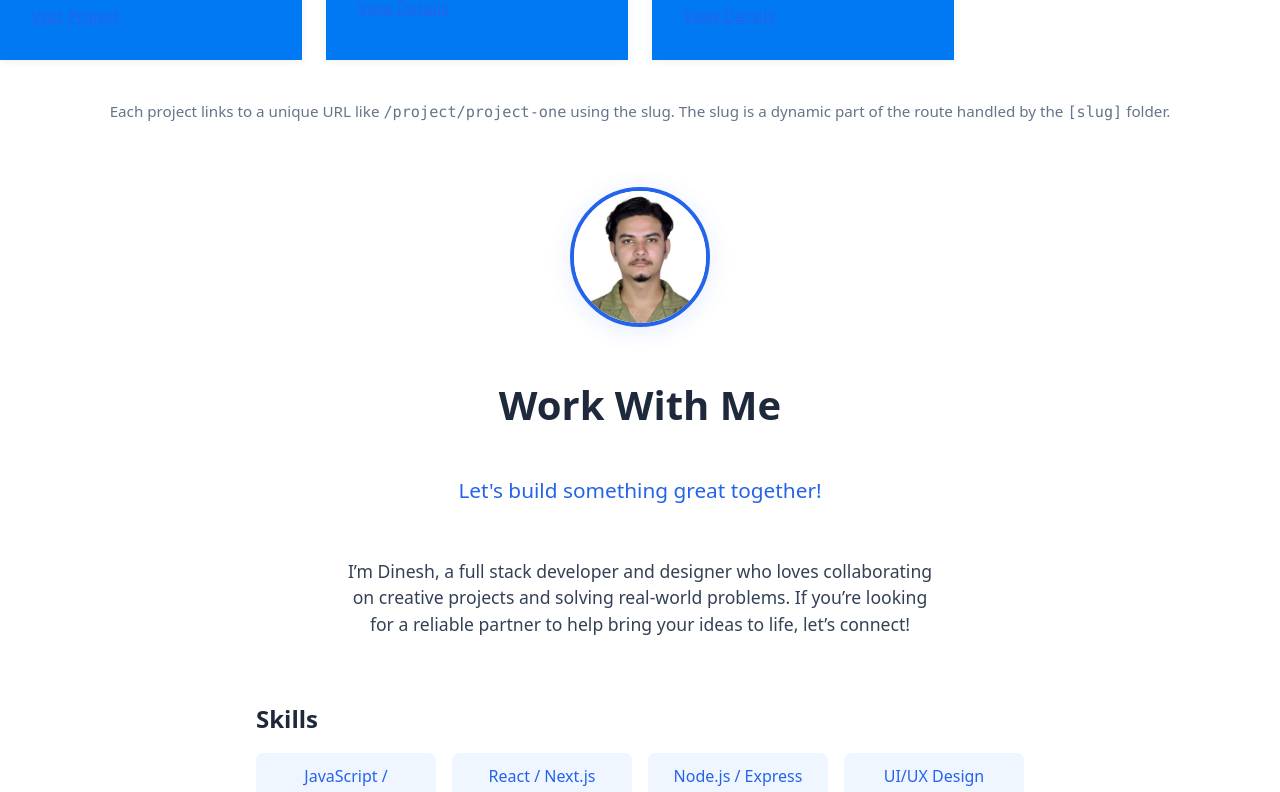
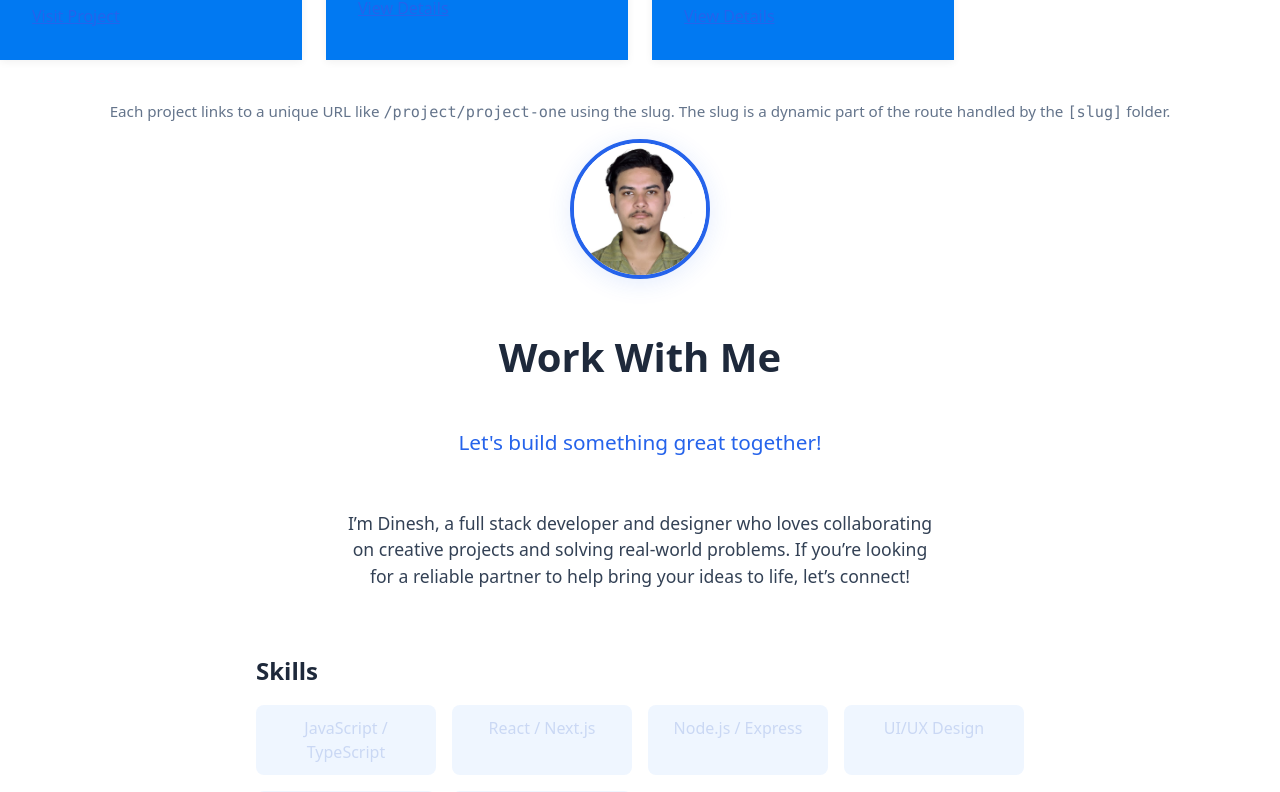
Before and after one commit to dinesh-bazgain/Portfolio, a Next.js app: page / in a window 1280 px wide. Shown: the part 1140-1932 px from the top of the page. Built offline with nearby package versions, Linux system fonts and the light colour scheme.

Commit message:
fix: adjust padding and color for work with me section for improved layout

```diff
--- a/src/app/workWithMe/workwithme.css
+++ b/src/app/workWithMe/workwithme.css
@@ -1,8 +1,10 @@
 .workwithme-container {
   max-width: 800px;
   margin: 0 auto;
-  padding: 4rem 1rem;
+  padding:  1rem;
   color: #1e293b;
+  height: fit-content;
+  scroll-margin-top: 120px;
 }
 
 .workwithme-profile-section {
@@ -63,7 +65,7 @@
   background: #eff6ff;
   padding: 0.7rem 1.2rem;
   border-radius: 8px;
-  color: #2563eb;
+  color: #cad8f4;
   font-weight: 500;
   text-align: center;
 }
```
